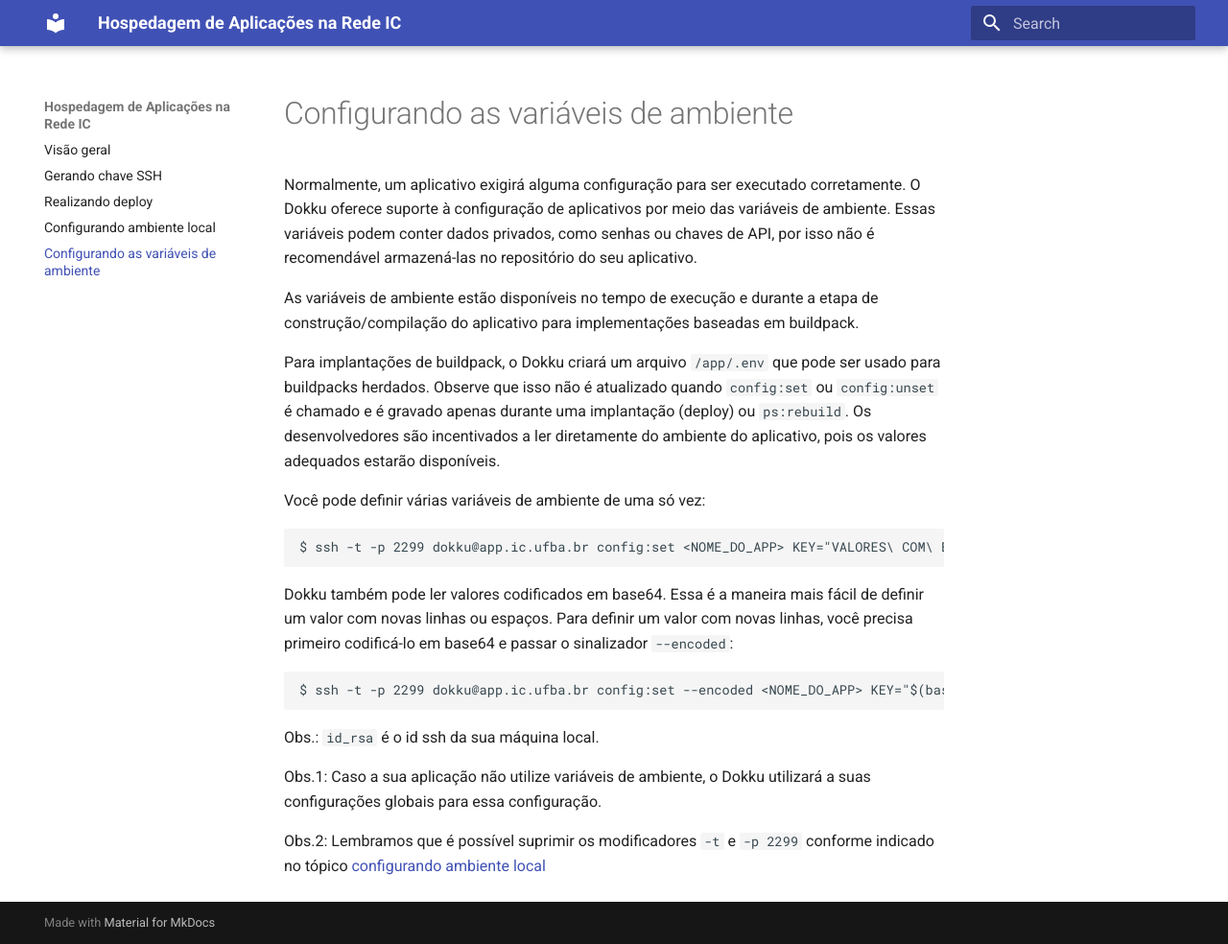
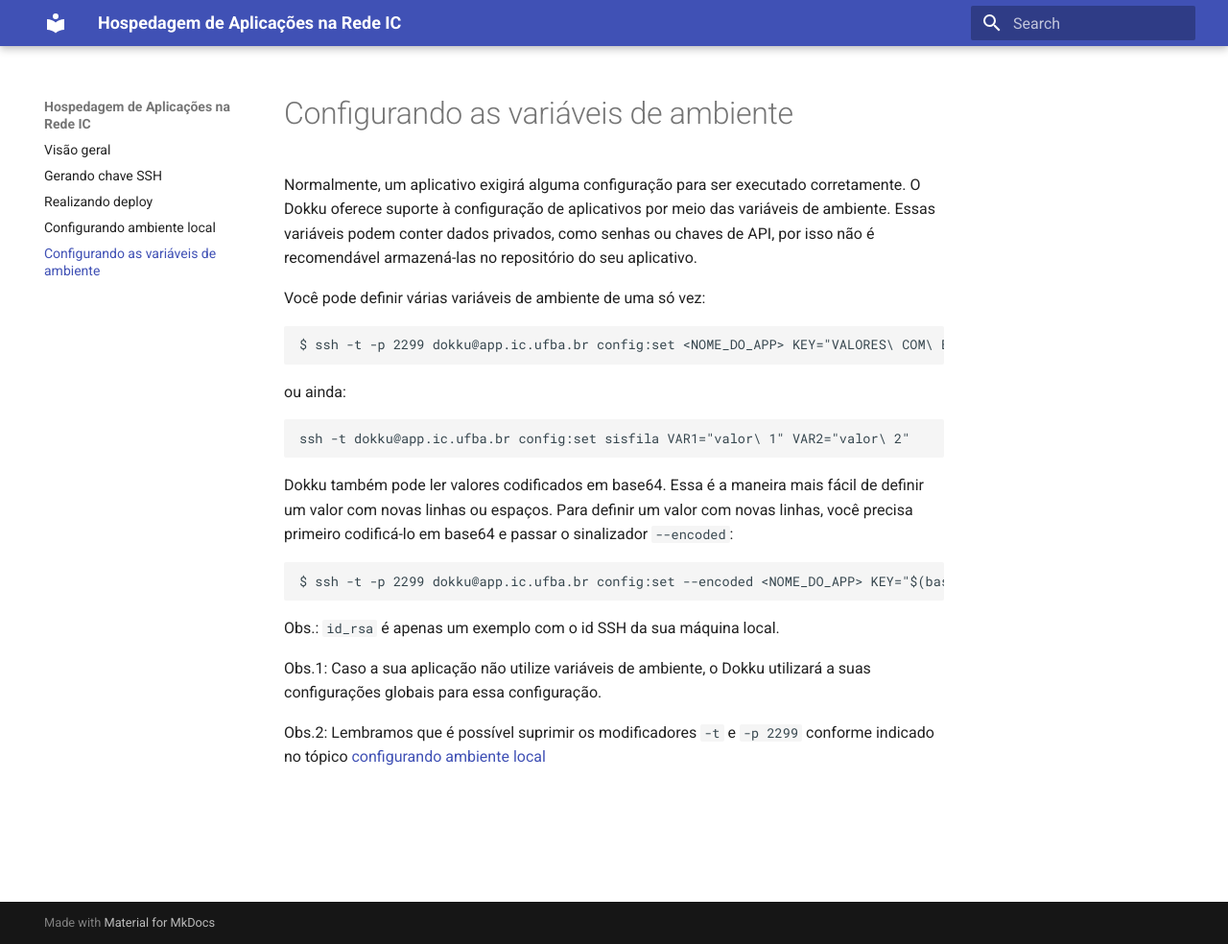
Before and after one commit to graco-ufba/app, an MkDocs documentation site: the page built from docs/variaveis-de-ambiente.md, in a window 1280 px wide and 984 px high. Shown: the whole window at 96% size. Built offline with MkDocs 1.6.1 and Material for MkDocs 9.7.7, drawn with Linux system fonts in a browser that asks for light colours.

Commit message:
Update variaveis-de-ambiente.md
atualização

````diff
--- a/docs/variaveis-de-ambiente.md
+++ b/docs/variaveis-de-ambiente.md
@@ -1,22 +1,23 @@
 # Configurando as variáveis de ambiente
 
 Normalmente, um aplicativo exigirá alguma configuração para ser executado corretamente. O Dokku oferece suporte à configuração de aplicativos por meio das variáveis de ambiente. Essas variáveis podem conter dados privados, como senhas ou chaves de API, por isso não é recomendável armazená-las no repositório do seu aplicativo.
-
-As variáveis de ambiente estão disponíveis no tempo de execução e durante a etapa de construção/compilação do aplicativo para implementações baseadas em buildpack.
-
-Para implantações de buildpack, o Dokku criará um arquivo `/app/.env` que pode ser usado para buildpacks herdados. Observe que isso não é atualizado quando `config:set` ou `config:unset` é chamado e é gravado apenas durante uma implantação (deploy) ou `ps:rebuild`. Os desenvolvedores são incentivados a ler diretamente do ambiente do aplicativo, pois os valores adequados estarão disponíveis.
 
 Você pode definir várias variáveis de ambiente de uma só vez:
 
 ```
 $ ssh -t -p 2299 dokku@app.ic.ufba.br config:set <NOME_DO_APP> KEY="VALORES\ COM\ ESPAÇOS"
 ```
+ou ainda:
+
+```
+ssh -t dokku@app.ic.ufba.br config:set sisfila VAR1="valor\ 1" VAR2="valor\ 2"
+```
 Dokku também pode ler valores codificados em base64. Essa é a maneira mais fácil de definir um valor com novas linhas ou espaços. Para definir um valor com novas linhas, você precisa primeiro codificá-lo em base64 e passar o sinalizador `--encoded`:
 
 ```
 $ ssh -t -p 2299 dokku@app.ic.ufba.br config:set --encoded <NOME_DO_APP> KEY="$(base64 ~/.ssh/id_rsa)"
 ```
-Obs.: `id_rsa` é o id ssh da sua máquina local.
+Obs.: `id_rsa` é apenas um exemplo com o id SSH da sua máquina local.
 
 Obs.1: Caso a sua aplicação não utilize variáveis de ambiente, o Dokku utilizará a suas configurações globais para essa configuração.
 
````
